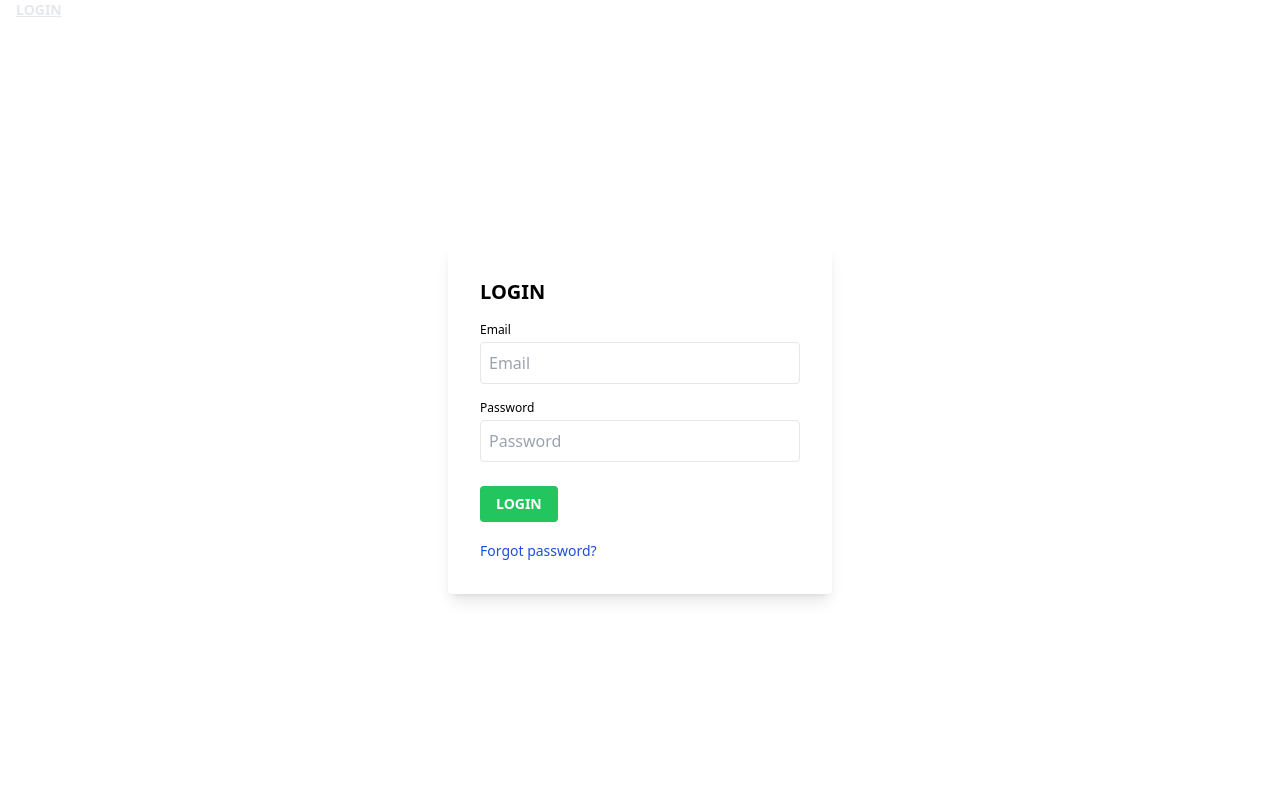
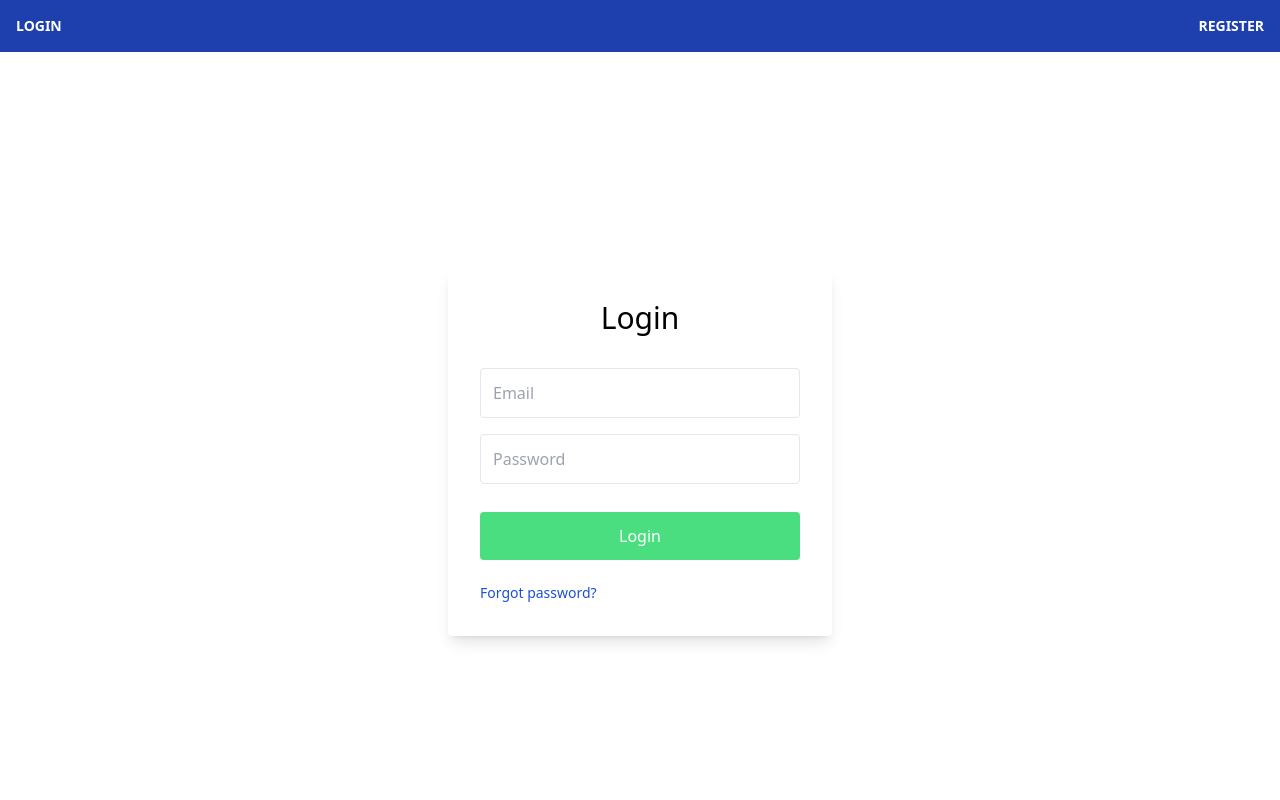
Before and after one commit to simbamkenya/blog-frontend, a React (Create React App) app: page /login in a window 1280 px wide. Shown: the top 800 px of the page. Built offline with nearby package versions, Linux system fonts and the light colour scheme.

Commit message:
set styling for login and register form

```diff
--- a/src/components/Login.js
+++ b/src/components/Login.js
@@ -1,7 +1,7 @@
 import { useState } from 'react'
-import Header from './Header'
 import Footer from './Footer'
 import TopBarNav from './TopBarNav'
+
 
 function Login() {
     const [email, setEmail] = useState('')
@@ -16,33 +16,29 @@ function Login() {
     <TopBarNav />
      <div className="flex items-center h-screen w-full">
         <div className="w-full bg-white rounded shadow-lg p-8 m-4 md:max-w-sm md:mx-auto">
-        <span className="block w-full text-xl uppercase font-bold mb-4">Login</span>
+        <span className="block w-full  mb-8 text-3xl text-center">Login</span>
         <form className="mb-4" action="/" method="post" onSubmit={handleSubmit} >
             <div className="mb-4 md:w-full">
-            <label for="email" className="block text-xs mb-1">Email</label>
             <input
-                className="w-full border rounded p-2 outline-none focus:shadow-outline"
+                className="block border border-grey-light w-full p-3 rounded mb-4"
                 type="email"
                 name="email"
-                id="email"
                 placeholder="Email"
                 value={email}
                 onChange={(e) => setEmail(e.target.value)}
             />
             </div>
             <div className="mb-6 md:w-full">
-            <label for="password" className="block text-xs mb-1">Password</label>
             <input
-                className="w-full border rounded p-2 outline-none focus:shadow-outline"
+                className="block border border-grey-light w-full p-3 rounded mb-4"
                 type="password"
                 name="password"
-                id="password"
                 placeholder="Password"
                 value={password}
                 onChange={(e) => setPassword(e.target.value)}
                 />
             </div>
-            <button className="bg-green-500 hover:bg-green-700 text-white uppercase text-sm font-semibold px-4 py-2 rounded">Login</button>
+            <button className="w-full text-center py-3 rounded bg-green-400 text-white hover:bg-green-100 focus:outline-none my-1">Login</button>
         </form>
         <a className="text-blue-700 text-center text-sm" href="/login">Forgot password?</a>
     </div>
--- a/src/components/Register.js
+++ b/src/components/Register.js
@@ -1,8 +1,7 @@
 import React from 'react'
-import Header from './Header'
 import Footer from './Footer'
 import {useState} from 'react'
-import TopBarNav from './TopBarNav'
+import TopBarNav from './TopBarNav';
 
 function Register() {
  const [email, setEmail] = useState('');
--- a/src/components/TopBarNav.js
+++ b/src/components/TopBarNav.js
@@ -3,7 +3,7 @@ import { Link } from 'react-router-dom';
 
 function TopBarNav() {
   return (
-    <nav>
+    <nav className="bg-blue-800 py-4">
         <ul className="flex items-center justify-between font-bold text-sm text-white uppercase no-underline">
             <li><Link className="hover:text-gray-200 hover:underline px-4" to="/login">Login</Link></li>
             <li><Link className="hover:text-gray-200 hover:underline px-4" to="/register">Register</Link></li>
@@ -13,4 +13,5 @@ function TopBarNav() {
   )
 }
 
+
 export default TopBarNav
--- a/src/reportWebVitals.js
+++ /dev/null
@@ -1,13 +0,0 @@
-const reportWebVitals = onPerfEntry => {
-  if (onPerfEntry && onPerfEntry instanceof Function) {
-    import('web-vitals').then(({ getCLS, getFID, getFCP, getLCP, getTTFB }) => {
-      getCLS(onPerfEntry);
-      getFID(onPerfEntry);
-      getFCP(onPerfEntry);
-      getLCP(onPerfEntry);
-      getTTFB(onPerfEntry);
-    });
-  }
-};
-
-export default reportWebVitals;
```
Also changed, not shown: src/setupTests.js (deleted, +0 -5 lines), 1 other file (tests, documents, lock files or other folders).
